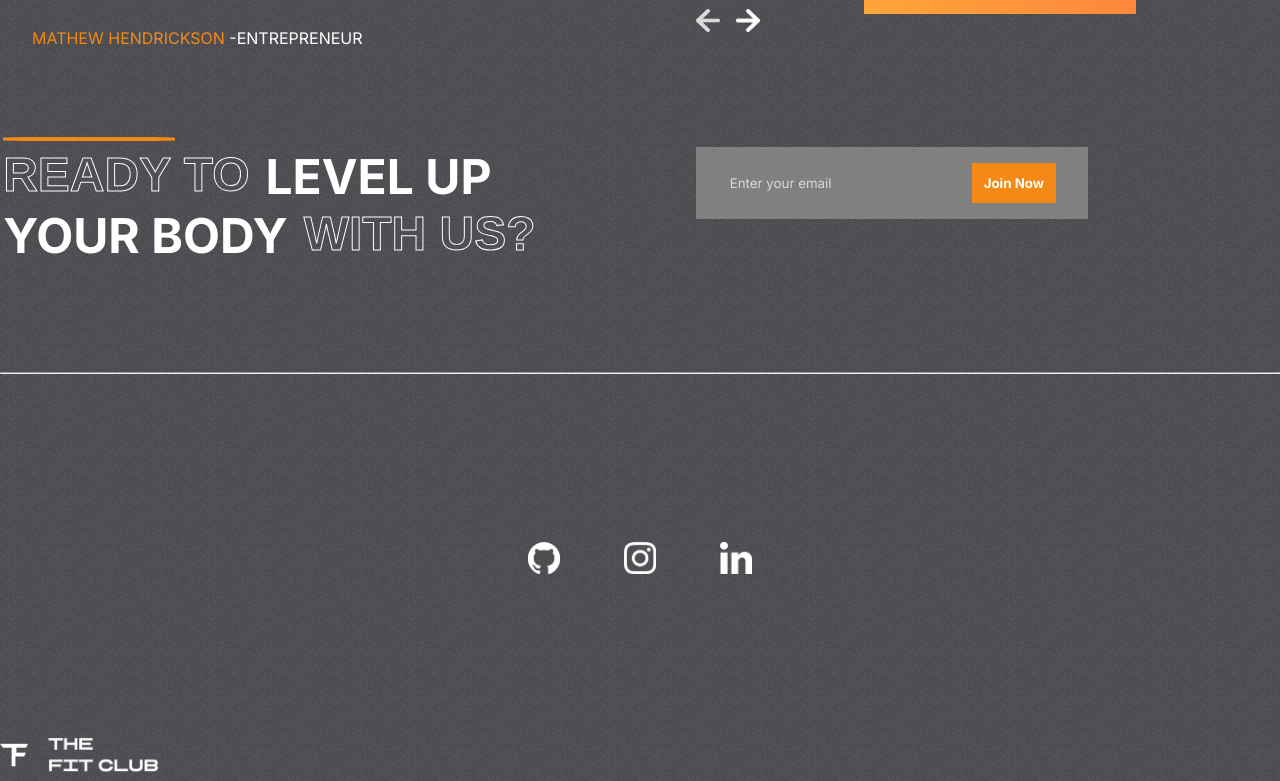
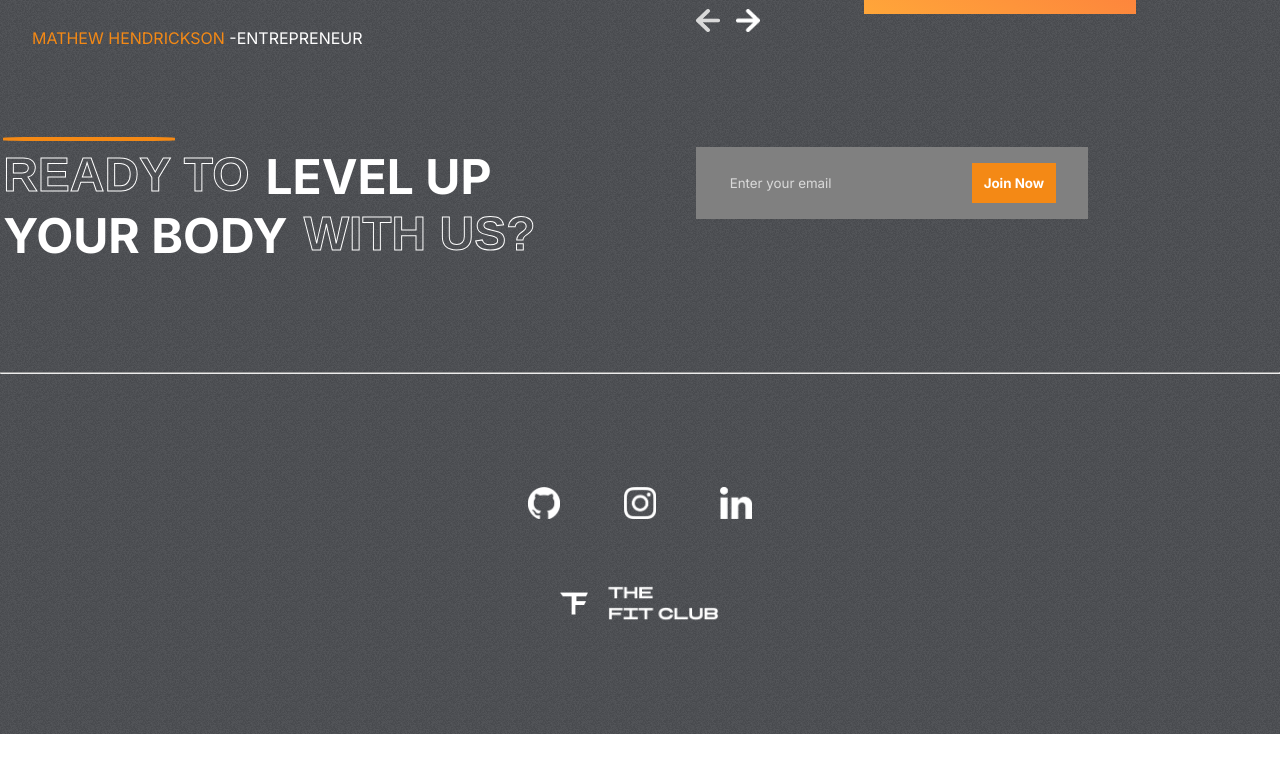
Before and after one commit to Veronicahwambui/Website-GYM, a React (Create React App) app: page / in a window 1280 px wide. Shown: the part 2790-3571 px from the top of the page. After the commit the page ends 3524 px from the top, so only its background shows below. Built offline with nearby package versions, Linux system fonts and the light colour scheme.

Commit message:
fixed issues

```diff
--- a/src/App.js
+++ b/src/App.js
@@ -6,7 +6,6 @@ import Plans from './components/Plans';
 import Testimonial from './components/Testimonials';
 import Join from './components/Join';
 import Footer from './components/Footer';
-
 
 function App() {
   return (
--- a/src/components/Footer.js
+++ b/src/components/Footer.js
@@ -14,11 +14,12 @@ const Footer = () => {
           <img src={Instagram} alt=''/>
           <img src={Linkedln} alt=''/>
           </div>
-        </div>
-<div className='logo-f'>
+          <div className='logo-f'>
 
 <img src={Logo} alt=''/>
 </div>
+        </div>
+
 
 <div className='blur blur-f-1'>
 
--- a/src/components/Plans.jsx
+++ b/src/components/Plans.jsx
@@ -41,7 +41,7 @@ const Plans = () => {
 </div>
 
 <div><span>See more benefits</span></div>
-        <button className="btn">Join now</button>
+<button className="btn">Join now</button>
                 </div>
 
 
```
